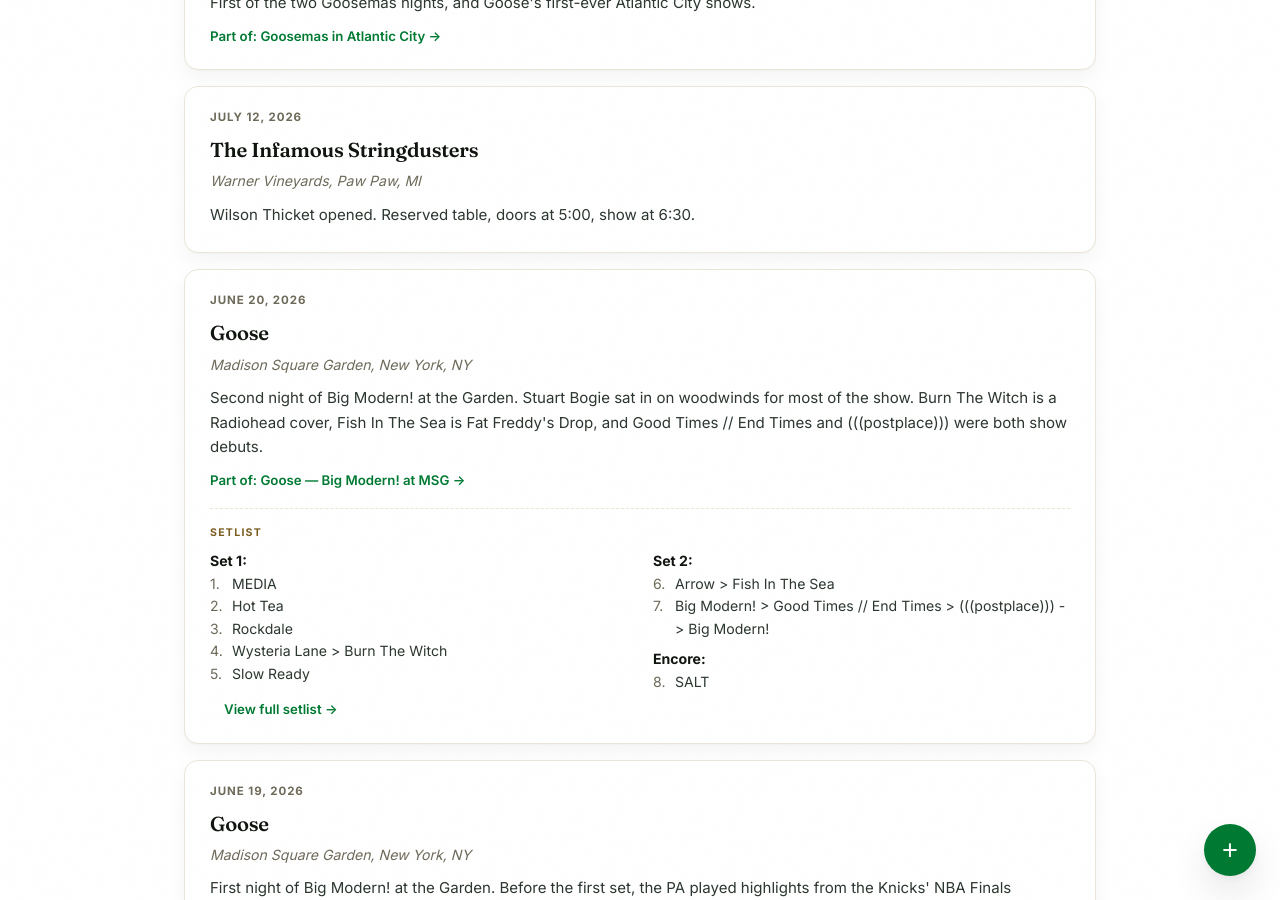
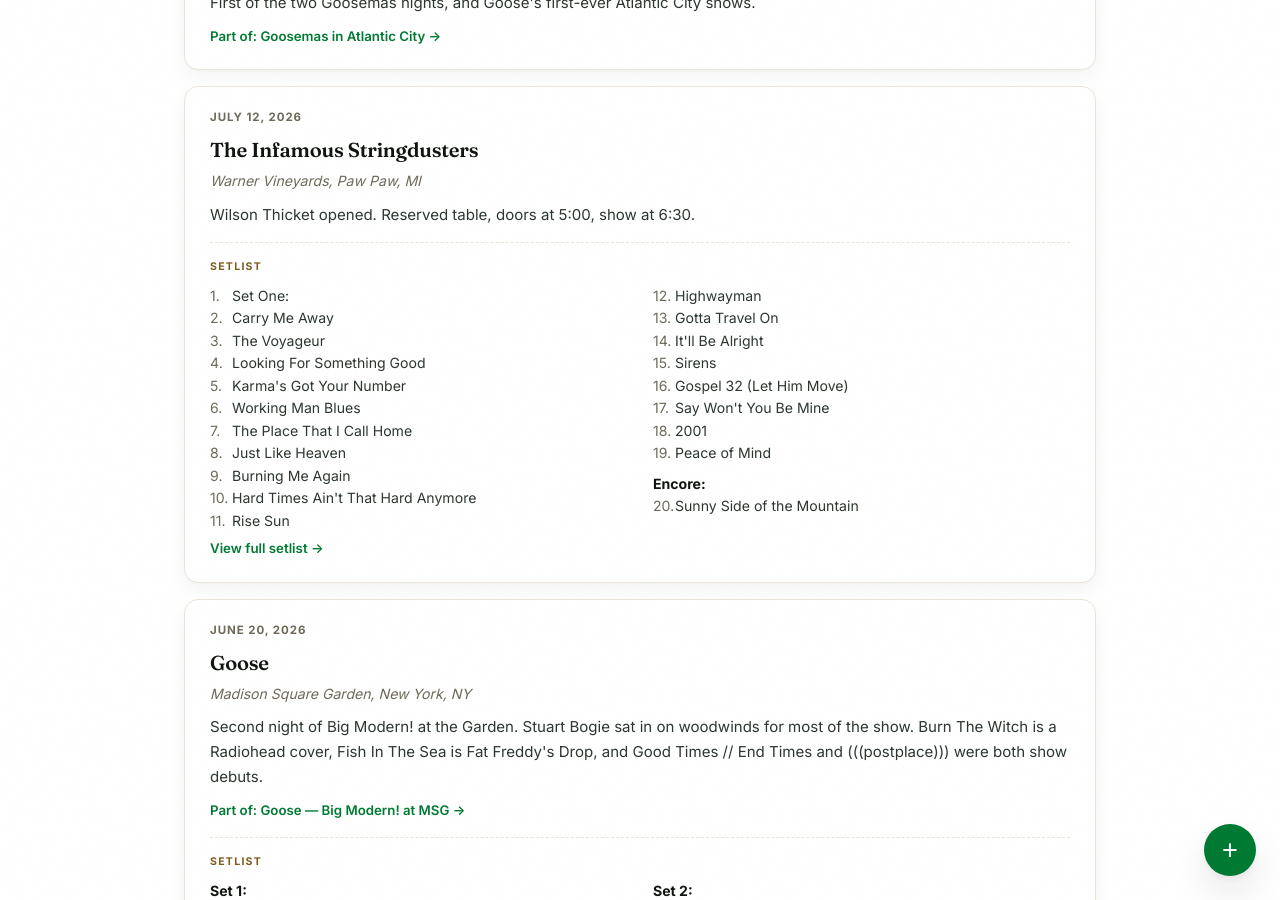
Before and after one commit to bmlanders/adventures, a Jekyll site: the page built from shows/index.html, in a window 1280 px wide and 900 px high, scrolled down 832 px. Built offline with Jekyll 4.4.1, drawn with Linux system fonts in a browser that asks for light colours.

Commit message:
Update show: The Infamous Stringdusters on 2026-07-12

```diff
--- a/shows/index.html
+++ b/shows/index.html
@@ -47,6 +47,35 @@
   <h3>The Infamous Stringdusters</h3>
   <div class="show-venue">Warner Vineyards, Paw Paw, MI</div>
   <p class="show-notes">Wilson Thicket opened. Reserved table, doors at 5:00, show at 6:30.</p>
+
+  <div class="setlist">
+    <div class="setlist-lbl">Setlist</div>
+    <ol class="setlist-list">
+      <li>Set One:</li>
+      <li>Carry Me Away</li>
+      <li>The Voyageur</li>
+      <li>Looking For Something Good</li>
+      <li>Karma's Got Your Number</li>
+      <li>Working Man Blues</li>
+      <li>The Place That I Call Home</li>
+      <li>Just Like Heaven</li>
+      <li>Burning Me Again</li>
+      <li>Hard Times Ain't That Hard Anymore</li>
+      <li>Rise Sun</li>
+      <li>Highwayman</li>
+      <li>Gotta Travel On</li>
+      <li>It'll Be Alright</li>
+      <li>Sirens</li>
+      <li>Gospel 32 (Let Him Move)</li>
+      <li>Say Won't You Be Mine</li>
+      <li>2001</li>
+      <li>Peace of Mind</li>
+      <li class="setlist-set">Encore:</li>
+      <li>Sunny Side of the Mountain</li>
+    </ol>
+  </div>
+
+  <a class="show-trip-link" href="https://www.nugs.net/live-download-of-the-infamous-stringdusters-warner-vineyards-paw-paw-mi-07-12-2026-mp3-flac-or-online-music-streaming/49467.html" target="_blank" rel="noopener">View full setlist &rarr;</a>
 </div>
 
 <div class="show-entry" id="2026-06-20-goose">
```
